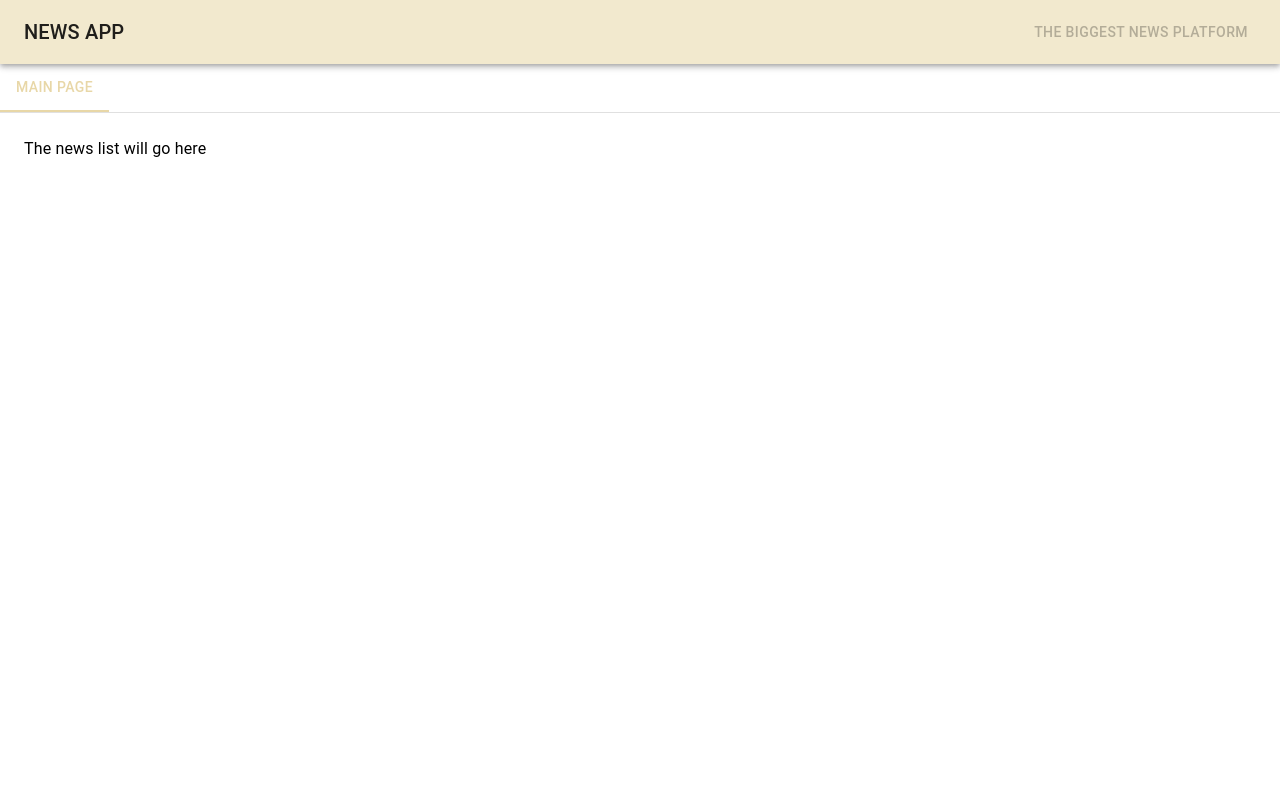
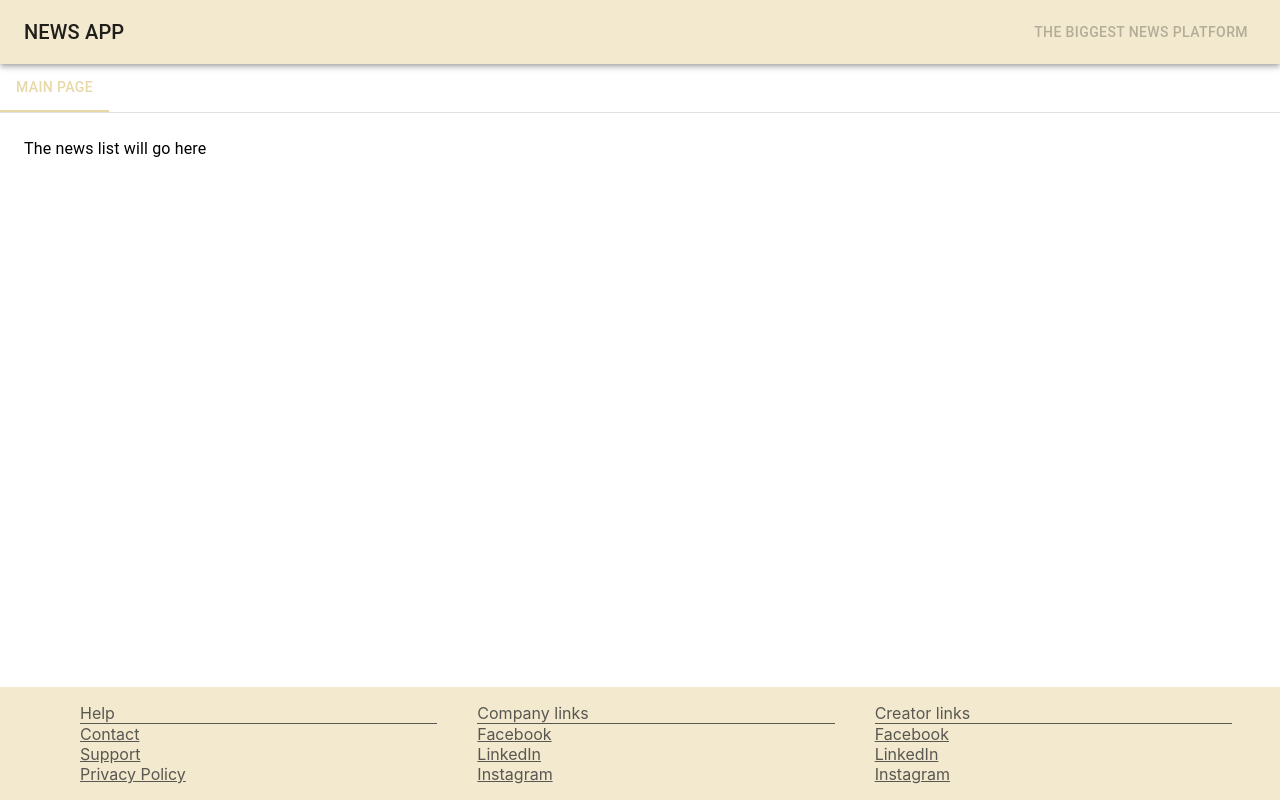
Before and after one commit to amirzulic/NewsApp, a React (Create React App) app: page /contact in a window 1280 px wide. Built offline with nearby package versions, Linux system fonts and the light colour scheme.

Commit message:
Initial design of footer component (#4)
* Initial design of footer component

* Fixed comments on footer component

```diff
--- a/src/App.tsx
+++ b/src/App.tsx
@@ -1,6 +1,6 @@
 import React from "react";
-import Navbar from "./components/Navbar";
 import {createTheme, ThemeProvider} from '@mui/material/styles';
+import Page from "./components/Page";
 
 const theme = createTheme({
     palette: {
@@ -8,7 +8,8 @@ const theme = createTheme({
             main: '#e8d7a7'
         },
         secondary: {
-            main: '#f2e9ce'
+            main: '#f2e9ce',
+            dark: '#595751'
         }
     },
 });
@@ -17,7 +18,7 @@ function App() {
     return (
         <div>
             <ThemeProvider theme={theme}>
-                <Navbar/>
+                <Page/>
             </ThemeProvider>
         </div>
     );
--- /dev/null
+++ b/src/components/Footer.tsx
@@ -0,0 +1,54 @@
+import React from "react";
+import Container from "@mui/material/Container";
+import Grid from "@mui/material/Grid";
+import Box from "@mui/material/Box";
+import Link from "@mui/material/Link";
+
+function Footer() {
+    const help = ["Contact", "Support", "Privacy Policy"];
+    const links = ["Facebook", "LinkedIn", "Instagram"];
+    return(
+        <footer>
+            <Box
+                sx = {{backgroundColor: 'secondary.main', width: '100%', position: 'fixed', bottom: 0, p:2,
+                    color: 'secondary.dark'}}>
+                <Container maxWidth="lg">
+                    <Grid container spacing={5}>
+                        <Grid item xs={12} sm={4}>
+                            <Box borderBottom={1}>Help</Box>
+                            {help.map((item, key) => (
+                                <Box>
+                                    <Link href="/" color="inherit" key={key}>
+                                        {item}
+                                    </Link>
+                                </Box>
+                            ))}
+                        </Grid>
+                        <Grid item xs={12} sm={4}>
+                            <Box borderBottom={1}>Company links</Box>
+                            {links.map((item, key) => (
+                                <Box>
+                                    <Link href="/" color="inherit" key={key}>
+                                        {item}
+                                    </Link>
+                                </Box>
+                            ))}
+                        </Grid>
+                        <Grid item xs={12} sm={4}>
+                            <Box borderBottom={1}>Creator links</Box>
+                            {links.map((item, key) => (
+                                <Box>
+                                    <Link href="/" color="inherit" key={key}>
+                                        {item}
+                                    </Link>
+                                </Box>
+                            ))}
+                        </Grid>
+                    </Grid>
+                </Container>
+            </Box>
+        </footer>
+    );
+}
+
+export default Footer;
--- a/src/components/Navbar.tsx
+++ b/src/components/Navbar.tsx
@@ -17,7 +17,6 @@ function Navbar() {
     };
     return (
         <div>
-
             <Box sx={{flexGrow: 1}}>
                 <AppBar position="static" color="secondary">
                     <Toolbar>
--- /dev/null
+++ b/src/components/Page.tsx
@@ -0,0 +1,14 @@
+import React from "react";
+import Navbar from "./Navbar";
+import Footer from "./Footer";
+
+function Page() {
+    return(
+        <div>
+            <Navbar/>
+            <Footer/>
+        </div>
+    );
+}
+
+export default Page;
```
